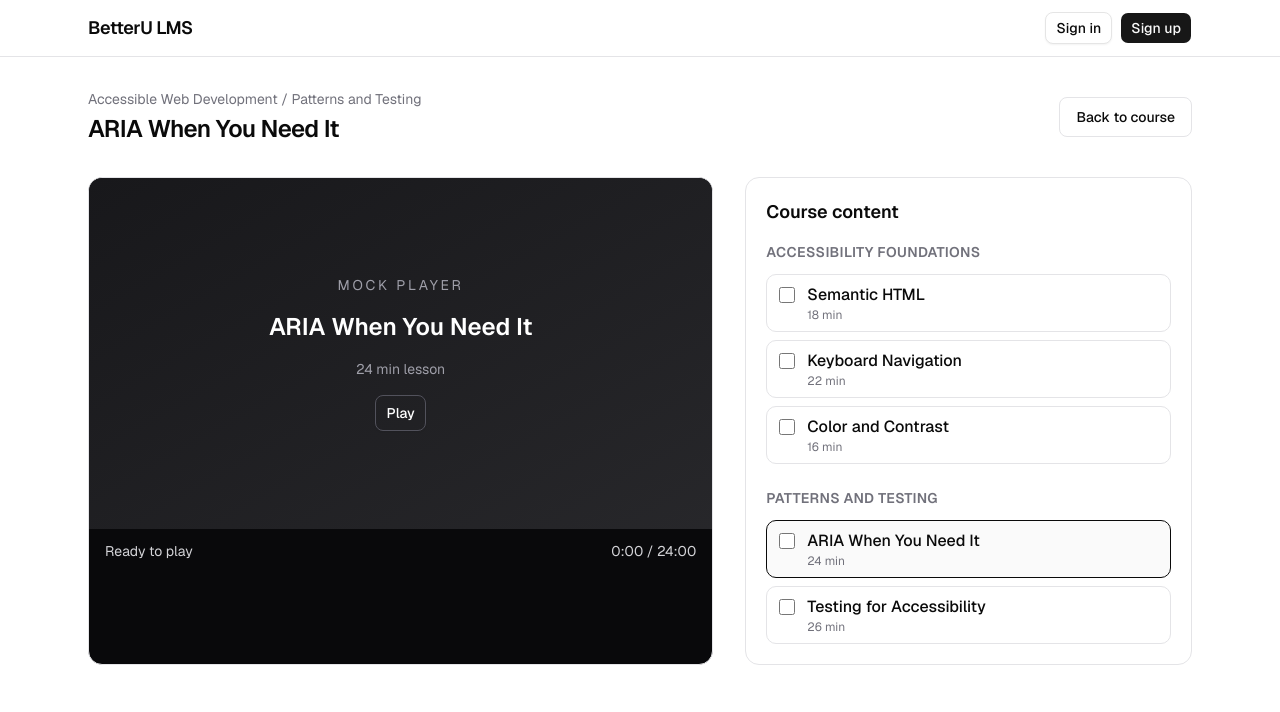
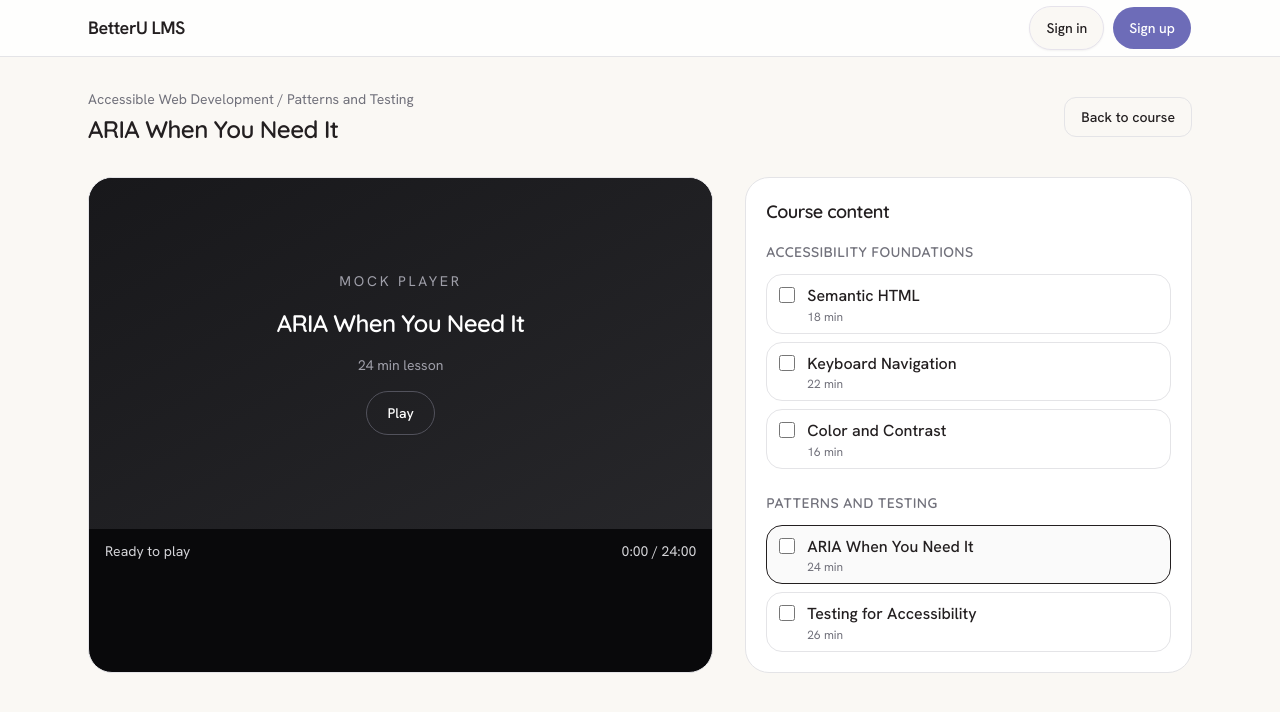
Before and after one commit to heojay0309/takehome_LMS, a Next.js app: page /courses/course-accessible-web/lessons/lesson-aria in a window 1280 px wide. Shown: the top 712 px of the page. Built offline with nearby package versions, Linux system fonts and the light colour scheme; no server answers.

Commit message:
style: establish Better U theme tokens and typography

```diff
--- a/src/app/globals.css
+++ b/src/app/globals.css
@@ -5,126 +5,92 @@
 @custom-variant dark (&:is(.dark *));
 
 @theme inline {
+  --font-sans: var(--font-hanken);
+  --font-heading: var(--font-quicksand);
   --color-background: var(--background);
   --color-foreground: var(--foreground);
-  --font-sans: var(--font-geist-sans);
-  --font-mono: var(--font-geist-mono);
-  --font-heading: var(--font-sans);
-  --color-sidebar-ring: var(--sidebar-ring);
-  --color-sidebar-border: var(--sidebar-border);
-  --color-sidebar-accent-foreground: var(--sidebar-accent-foreground);
-  --color-sidebar-accent: var(--sidebar-accent);
-  --color-sidebar-primary-foreground: var(--sidebar-primary-foreground);
-  --color-sidebar-primary: var(--sidebar-primary);
-  --color-sidebar-foreground: var(--sidebar-foreground);
-  --color-sidebar: var(--sidebar);
-  --color-chart-5: var(--chart-5);
-  --color-chart-4: var(--chart-4);
-  --color-chart-3: var(--chart-3);
-  --color-chart-2: var(--chart-2);
-  --color-chart-1: var(--chart-1);
-  --color-ring: var(--ring);
+  --color-card: var(--card);
+  --color-card-foreground: var(--foreground);
+  --color-popover: var(--card);
+  --color-popover-foreground: var(--foreground);
+  --color-primary: var(--primary);
+  --color-primary-foreground: #ffffff;
+  --color-primary-hover: var(--primary-hover);
+  --color-secondary: var(--secondary);
+  --color-secondary-foreground: var(--primary-hover);
+  --color-muted: var(--muted);
+  --color-muted-foreground: var(--muted-foreground);
+  --color-accent: var(--secondary);
+  --color-accent-foreground: var(--primary-hover);
+  --color-destructive: #bd443c;
+  --color-border: var(--border);
   --color-input: var(--input);
-  --color-border: var(--border);
-  --color-destructive: var(--destructive);
-  --color-accent-foreground: var(--accent-foreground);
-  --color-accent: var(--accent);
-  --color-muted-foreground: var(--muted-foreground);
-  --color-muted: var(--muted);
-  --color-secondary-foreground: var(--secondary-foreground);
-  --color-secondary: var(--secondary);
-  --color-primary-foreground: var(--primary-foreground);
-  --color-primary: var(--primary);
-  --color-popover-foreground: var(--popover-foreground);
-  --color-popover: var(--popover);
-  --color-card-foreground: var(--card-foreground);
-  --color-card: var(--card);
-  --radius-sm: calc(var(--radius) * 0.6);
-  --radius-md: calc(var(--radius) * 0.8);
-  --radius-lg: var(--radius);
-  --radius-xl: calc(var(--radius) * 1.4);
-  --radius-2xl: calc(var(--radius) * 1.8);
-  --radius-3xl: calc(var(--radius) * 2.2);
-  --radius-4xl: calc(var(--radius) * 2.6);
+  --color-ring: var(--primary);
+  --color-progress: #5fa69f;
+  --color-encouragement: #e9a17c;
+  --color-sidebar: #ffffff;
+  --color-sidebar-foreground: var(--foreground);
+  --color-sidebar-primary: var(--primary);
+  --color-sidebar-primary-foreground: #ffffff;
+  --color-sidebar-accent: var(--secondary);
+  --color-sidebar-accent-foreground: var(--primary-hover);
+  --color-sidebar-border: var(--border);
+  --color-sidebar-ring: var(--primary);
+  --radius-sm: 0.5rem;
+  --radius-md: 0.75rem;
+  --radius-lg: 1rem;
+  --radius-xl: 1.5rem;
+  --radius-2xl: 2rem;
+  --radius-3xl: 2.5rem;
+  --radius-4xl: 3rem;
+  --shadow-card: 0 6px 24px -12px rgb(36 33 72 / 18%);
 }
 
 :root {
-  --background: oklch(1 0 0);
-  --foreground: oklch(0.145 0 0);
-  --card: oklch(1 0 0);
-  --card-foreground: oklch(0.145 0 0);
-  --popover: oklch(1 0 0);
-  --popover-foreground: oklch(0.145 0 0);
-  --primary: oklch(0.205 0 0);
-  --primary-foreground: oklch(0.985 0 0);
-  --secondary: oklch(0.97 0 0);
-  --secondary-foreground: oklch(0.205 0 0);
-  --muted: oklch(0.97 0 0);
-  --muted-foreground: oklch(0.556 0 0);
-  --accent: oklch(0.97 0 0);
-  --accent-foreground: oklch(0.205 0 0);
-  --destructive: oklch(0.577 0.245 27.325);
-  --border: oklch(0.922 0 0);
-  --input: oklch(0.922 0 0);
-  --ring: oklch(0.708 0 0);
-  --chart-1: oklch(0.87 0 0);
-  --chart-2: oklch(0.556 0 0);
-  --chart-3: oklch(0.439 0 0);
-  --chart-4: oklch(0.371 0 0);
-  --chart-5: oklch(0.269 0 0);
-  --radius: 0.625rem;
-  --sidebar: oklch(0.985 0 0);
-  --sidebar-foreground: oklch(0.145 0 0);
-  --sidebar-primary: oklch(0.205 0 0);
-  --sidebar-primary-foreground: oklch(0.985 0 0);
-  --sidebar-accent: oklch(0.97 0 0);
-  --sidebar-accent-foreground: oklch(0.205 0 0);
-  --sidebar-border: oklch(0.922 0 0);
-  --sidebar-ring: oklch(0.708 0 0);
-}
-
-.dark {
-  --background: oklch(0.145 0 0);
-  --foreground: oklch(0.985 0 0);
-  --card: oklch(0.205 0 0);
-  --card-foreground: oklch(0.985 0 0);
-  --popover: oklch(0.205 0 0);
-  --popover-foreground: oklch(0.985 0 0);
-  --primary: oklch(0.922 0 0);
-  --primary-foreground: oklch(0.205 0 0);
-  --secondary: oklch(0.269 0 0);
-  --secondary-foreground: oklch(0.985 0 0);
-  --muted: oklch(0.269 0 0);
-  --muted-foreground: oklch(0.708 0 0);
-  --accent: oklch(0.269 0 0);
-  --accent-foreground: oklch(0.985 0 0);
-  --destructive: oklch(0.704 0.191 22.216);
-  --border: oklch(1 0 0 / 10%);
-  --input: oklch(1 0 0 / 15%);
-  --ring: oklch(0.556 0 0);
-  --chart-1: oklch(0.87 0 0);
-  --chart-2: oklch(0.556 0 0);
-  --chart-3: oklch(0.439 0 0);
-  --chart-4: oklch(0.371 0 0);
-  --chart-5: oklch(0.269 0 0);
-  --sidebar: oklch(0.205 0 0);
-  --sidebar-foreground: oklch(0.985 0 0);
-  --sidebar-primary: oklch(0.488 0.243 264.376);
-  --sidebar-primary-foreground: oklch(0.985 0 0);
-  --sidebar-accent: oklch(0.269 0 0);
-  --sidebar-accent-foreground: oklch(0.985 0 0);
-  --sidebar-border: oklch(1 0 0 / 10%);
-  --sidebar-ring: oklch(0.556 0 0);
+  color-scheme: light;
+  --background: #faf8f4;
+  --foreground: #231f20;
+  --card: #ffffff;
+  --primary: #6d6cb8;
+  --primary-hover: #49458a;
+  --secondary: #eceaf7;
+  --muted: #f6f5fb;
+  --muted-foreground: #625d6c;
+  --border: #e6e3eb;
+  --input: #aaa5b5;
+  --radius: 1.5rem;
 }
 
 @layer base {
   * {
-    @apply border-border outline-ring/50;
+    @apply border-border;
   }
   body {
-    @apply bg-background text-foreground;
+    @apply bg-background font-sans text-base text-foreground;
+    line-height: 1.6;
   }
-  html {
-    @apply font-sans;
+  h1, h2, h3 {
+    @apply font-heading font-semibold tracking-[-0.03em];
+  }
+  :focus-visible {
+    outline: 2px solid var(--primary-hover);
+    outline-offset: 4px;
+  }
+  ::selection {
+    background: var(--secondary);
+    color: var(--primary-hover);
   }
 }
+
+@utility violet-veil {
+  background: radial-gradient(ellipse at 15% 10%, #49458a 0%, #242148 48%, #17152d 100%);
+}
+
+@media (prefers-reduced-motion: reduce) {
+  *, *::before, *::after {
+    animation-duration: 1ms !important;
+    animation-iteration-count: 1 !important;
+    transition-duration: 1ms !important;
+    scroll-behavior: auto !important;
+  }
+}
--- a/src/app/layout.tsx
+++ b/src/app/layout.tsx
@@ -1,16 +1,18 @@
 import { ClerkProvider } from "@clerk/nextjs";
 import type { Metadata } from "next";
-import { Geist, Geist_Mono } from "next/font/google";
+import { Hanken_Grotesk, Quicksand } from "next/font/google";
 import "./globals.css";
 
-const geistSans = Geist({
-  variable: "--font-geist-sans",
+const bodyFont = Hanken_Grotesk({
+  variable: "--font-hanken",
   subsets: ["latin"],
+  display: "swap",
 });
 
-const geistMono = Geist_Mono({
-  variable: "--font-geist-mono",
+const headingFont = Quicksand({
+  variable: "--font-quicksand",
   subsets: ["latin"],
+  display: "swap",
 });
 
 export const metadata: Metadata = {
@@ -22,7 +24,7 @@ export default function RootLayout({ children }: LayoutProps<"/">) {
   return (
     <html
       lang="en"
-      className={`${geistSans.variable} ${geistMono.variable} h-full font-sans antialiased`}
+      className={`${bodyFont.variable} ${headingFont.variable} h-full font-sans antialiased`}
     >
       <body className="flex min-h-full flex-col bg-background text-foreground">
         <ClerkProvider>{children}</ClerkProvider>
--- a/src/components/ui/badge.tsx
+++ b/src/components/ui/badge.tsx
@@ -14,9 +14,9 @@ export function Badge({
     <span
       className={cn(
         "inline-flex items-center rounded-full px-2.5 py-0.5 text-xs font-medium",
-        variant === "default" && "bg-foreground text-background",
+        variant === "default" && "bg-secondary text-secondary-foreground",
         variant === "secondary" &&
-          "bg-zinc-100 text-zinc-700 dark:bg-zinc-800 dark:text-zinc-200",
+          "bg-muted text-muted-foreground",
         className,
       )}
       {...props}
--- a/src/components/ui/button.tsx
+++ b/src/components/ui/button.tsx
@@ -3,11 +3,11 @@ import { cva, type VariantProps } from "class-variance-authority"
 import { cn } from "cn"
 
 const buttonVariants = cva(
-  "group/button inline-flex shrink-0 items-center justify-center rounded-md border border-transparent bg-clip-padding text-sm font-medium whitespace-nowrap transition-all outline-none select-none focus-visible:border-ring focus-visible:ring-3 focus-visible:ring-ring/50 active:not-aria-[haspopup]:translate-y-px disabled:pointer-events-none disabled:opacity-50 aria-invalid:border-destructive aria-invalid:ring-3 aria-invalid:ring-destructive/20 dark:aria-invalid:border-destructive/50 dark:aria-invalid:ring-destructive/40 [&_svg]:pointer-events-none [&_svg]:shrink-0 [&_svg:not([class*='size-'])]:size-4",
+  "group/button inline-flex shrink-0 items-center justify-center rounded-full border border-transparent bg-clip-padding text-sm font-medium whitespace-nowrap transition-[background-color,color,transform] duration-150 outline-none select-none focus-visible:border-ring focus-visible:ring-3 focus-visible:ring-ring/50 active:scale-[0.985] disabled:pointer-events-none disabled:opacity-50 aria-invalid:border-destructive aria-invalid:ring-3 aria-invalid:ring-destructive/20 dark:aria-invalid:border-destructive/50 dark:aria-invalid:ring-destructive/40 [&_svg]:pointer-events-none [&_svg]:shrink-0 [&_svg:not([class*='size-'])]:size-4",
   {
     variants: {
       variant: {
-        default: "bg-primary text-primary-foreground hover:bg-primary/80",
+        default: "bg-primary text-primary-foreground hover:bg-primary-hover",
         outline:
           "border-border bg-background shadow-xs hover:bg-muted hover:text-foreground aria-expanded:bg-muted aria-expanded:text-foreground dark:border-input dark:bg-input/30 dark:hover:bg-input/50",
         secondary:
@@ -20,10 +20,10 @@ const buttonVariants = cva(
       },
       size: {
         default:
-          "h-9 gap-1.5 px-2.5 in-data-[slot=button-group]:rounded-md has-data-[icon=inline-end]:pr-2 has-data-[icon=inline-start]:pl-2",
+          "h-11 gap-2 px-5",
         xs: "h-6 gap-1 rounded-[min(var(--radius-md),8px)] px-2 text-xs in-data-[slot=button-group]:rounded-md has-data-[icon=inline-end]:pr-1.5 has-data-[icon=inline-start]:pl-1.5 [&_svg:not([class*='size-'])]:size-3",
-        sm: "h-8 gap-1 rounded-[min(var(--radius-md),10px)] px-2.5 in-data-[slot=button-group]:rounded-md has-data-[icon=inline-end]:pr-1.5 has-data-[icon=inline-start]:pl-1.5",
-        lg: "h-10 gap-1.5 px-2.5 has-data-[icon=inline-end]:pr-2 has-data-[icon=inline-start]:pl-2",
+        sm: "h-11 gap-1.5 px-4",
+        lg: "h-12 gap-2 px-6",
         icon: "size-9",
         "icon-xs":
           "size-6 rounded-[min(var(--radius-md),8px)] in-data-[slot=button-group]:rounded-md [&_svg:not([class*='size-'])]:size-3",
--- a/src/components/ui/card.tsx
+++ b/src/components/ui/card.tsx
@@ -5,7 +5,7 @@ export function Card({ className, ...props }: HTMLAttributes<HTMLDivElement>) {
   return (
     <div
       className={cn(
-        "rounded-xl border border-zinc-200 bg-white shadow-sm dark:border-zinc-800 dark:bg-zinc-950",
+        "rounded-xl border border-border bg-card text-card-foreground shadow-card",
         className,
       )}
       {...props}
@@ -37,7 +37,7 @@ export function CardDescription({
   ...props
 }: HTMLAttributes<HTMLParagraphElement>) {
   return (
-    <p className={cn("text-sm text-zinc-600 dark:text-zinc-400", className)} {...props} />
+    <p className={cn("text-sm text-muted-foreground", className)} {...props} />
   );
 }
 
--- a/src/components/ui/input.tsx
+++ b/src/components/ui/input.tsx
@@ -5,7 +5,7 @@ export function Input({ className, ...props }: InputHTMLAttributes<HTMLInputElem
   return (
     <input
       className={cn(
-        "flex h-10 w-full rounded-md border border-zinc-200 bg-transparent px-3 py-2 text-sm placeholder:text-zinc-500 focus-visible:outline-none focus-visible:ring-2 focus-visible:ring-zinc-400 dark:border-zinc-800 dark:placeholder:text-zinc-400",
+        "flex h-11 w-full rounded-md border border-input bg-card px-4 py-2 text-base placeholder:text-muted-foreground focus-visible:outline-none focus-visible:ring-2 focus-visible:ring-ring disabled:cursor-not-allowed disabled:opacity-50",
         className,
       )}
       {...props}
```
Also changed, not shown: 1 other file (tests, documents, lock files or other folders).
